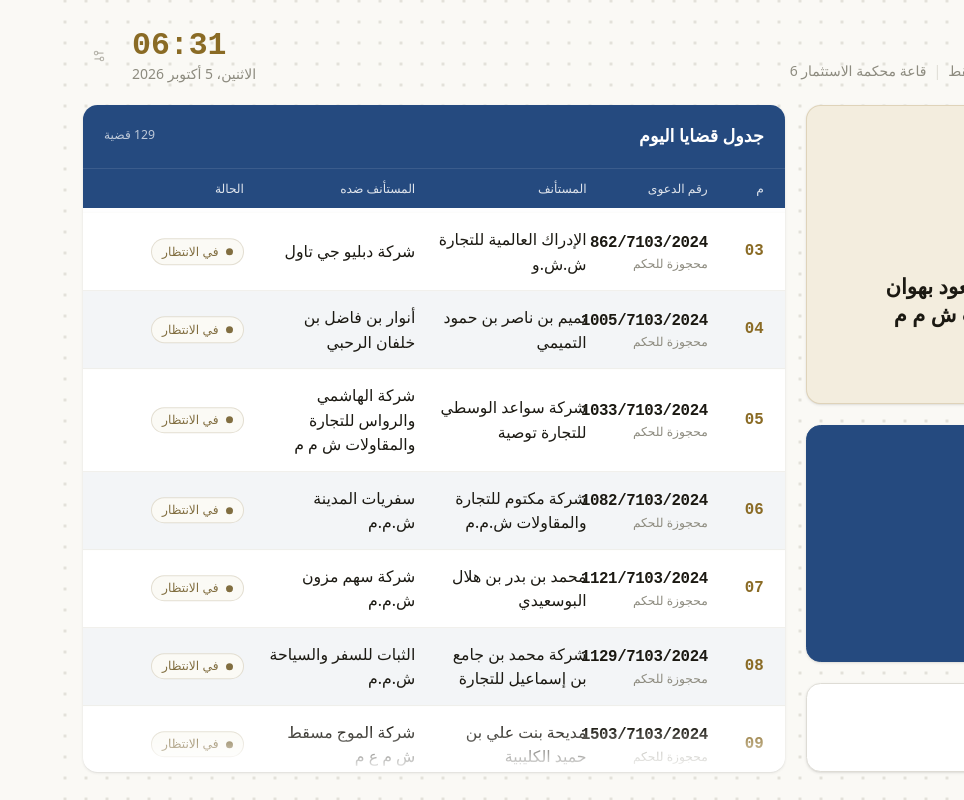
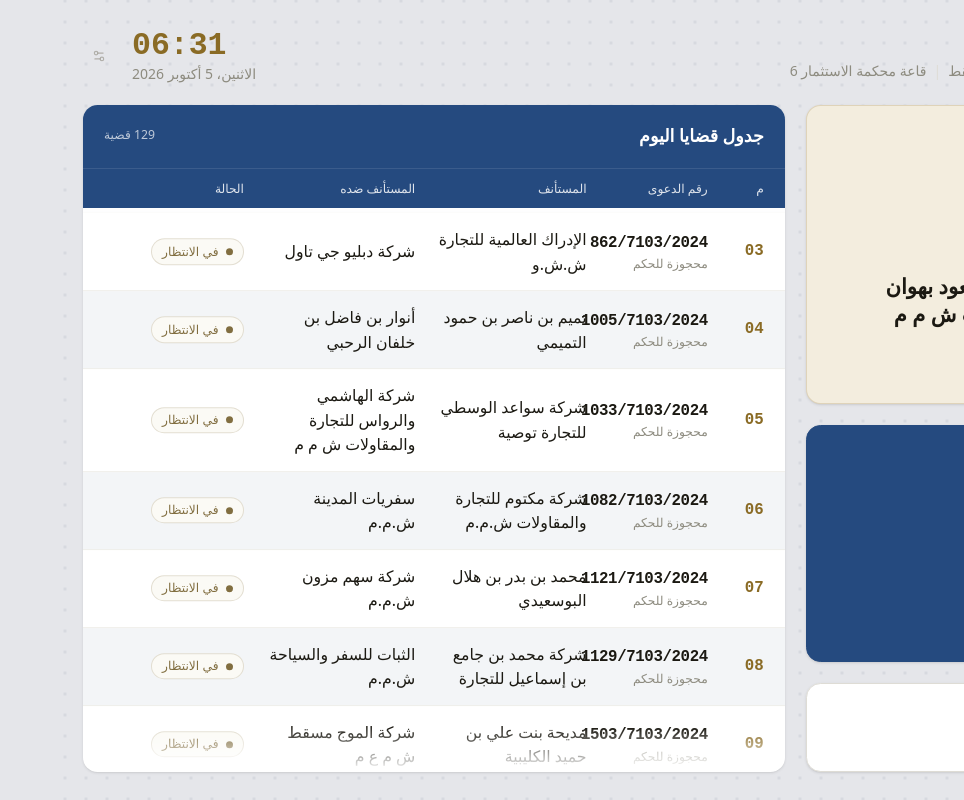
Before and after one commit to Fnmghaithi/Court-Roll, a React (Vite) app: page / in a window 1280 px wide. Shown: the whole page, without its empty margins (316-1280 px from the left). Built offline with nearby package versions, Linux system fonts and the light colour scheme.

Commit message:
Restore the light grey background and soften the dots
Co-Authored-By: Claude Opus 5.5 <noreply@anthropic.com>
Claude-Session: https://claude.ai/code/session_01JqxMJSGwEK1cGKSra7mukb

```diff
--- a/src/index.css
+++ b/src/index.css
@@ -47,7 +47,7 @@
 :root {
   /* Navy + gold judiciary palette, warm neutrals. */
   --radius: 0.75rem;
-  --background: #faf9f5;
+  --background: #e5e6ea;
   --foreground: #1b1912;
   --card: #ffffff;
   --card-foreground: #1b1912;
@@ -74,7 +74,7 @@
   --row-current: #f4f2ee;
   --row-alt: #f3f5f7;
   /* Dot grid on the page background. */
-  --dot: #e2e0d9;
+  --dot: #d6d8de;
   --dot-gap: 1.5rem;
 }
 
```
